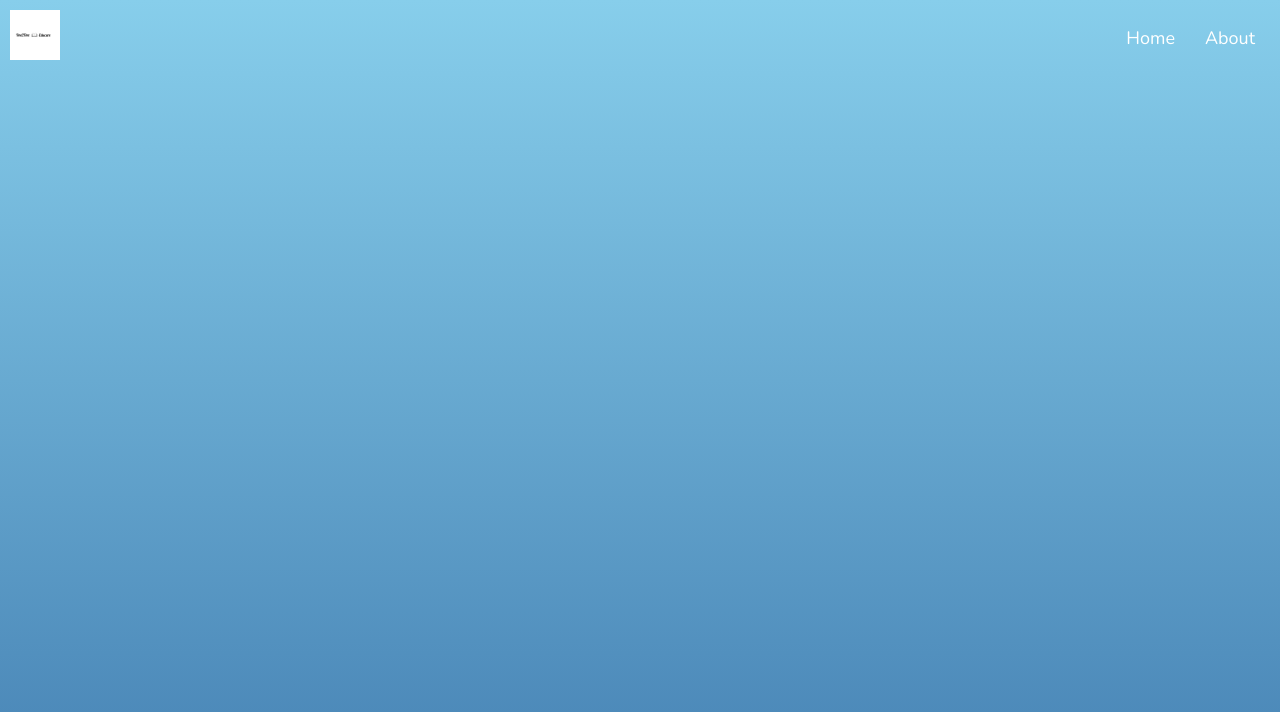
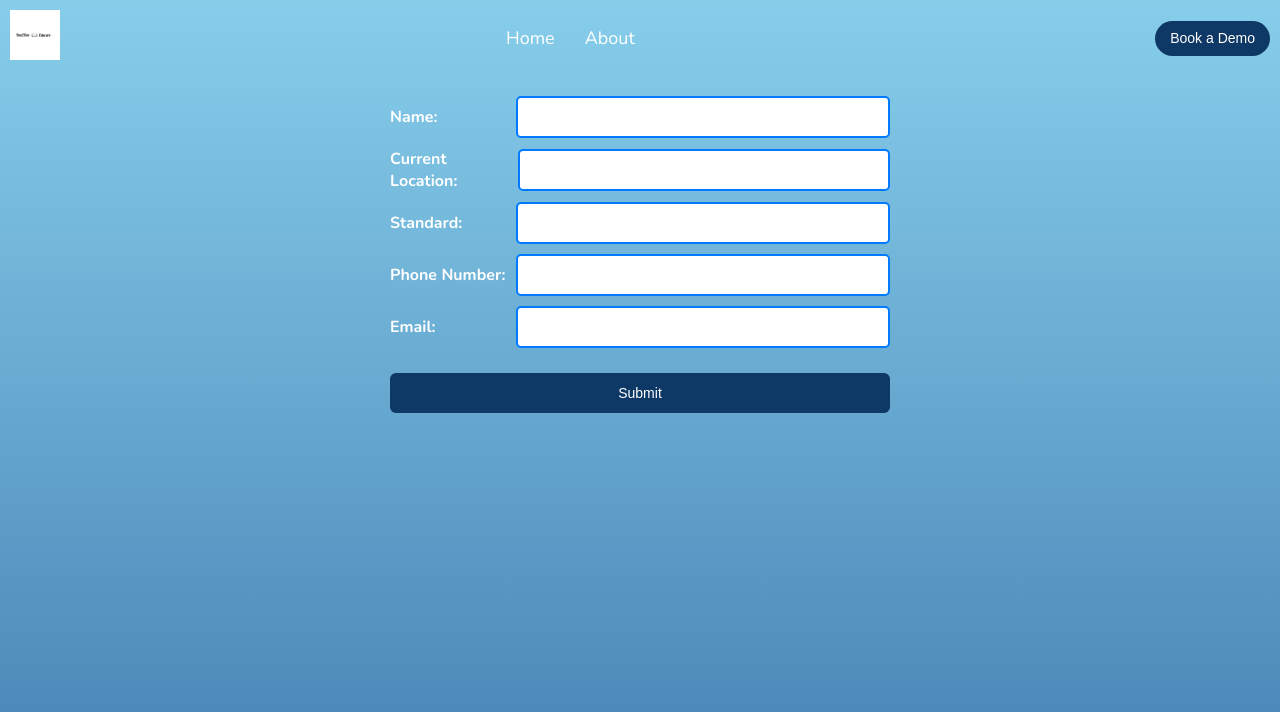
Before and after one commit to Educare5/care-pages, an Angular app: page /form in a window 1280 px wide. Before the commit this address led to /. Shown: the top 712 px of the page. Built offline with nearby package versions, Linux system fonts and the light colour scheme.

Commit message:
FOrm page

```diff
--- a/src/app/app-routing.module.ts
+++ b/src/app/app-routing.module.ts
@@ -2,11 +2,13 @@ import { NgModule } from '@angular/core';
 import { RouterModule, Routes } from '@angular/router';
 import { HomeComponent } from './components/home/home.component';
 import { AboutComponent } from './components/about/about.component';
+import { FormsComponent } from './components/forms/forms.component';
 
 const routes: Routes = [
   { path: '', component: HomeComponent },
   { path: 'home', component: HomeComponent },
   { path: 'about', component: AboutComponent },
+  { path: 'form', component: FormsComponent },
 
 ];
 
--- /dev/null
+++ b/src/app/components/forms/forms.component.css
@@ -0,0 +1,56 @@
+input {
+    width: 70%;
+    padding: 10px;
+    border: 2px solid #007BFF;
+    border-radius: 5px;
+    font-size: 16px;
+    transition: all 0.3s ease-in-out;
+}
+
+input:focus {
+    border-color: #0056b3;
+    box-shadow: 0 0 8px rgba(0, 123, 255, 0.6);
+    outline: none;
+}
+
+
+button {
+    padding: 12px 20px;
+    background: #0e3865;
+    color: white;
+    font-size: 14px;
+    border: none;
+    border-radius: 6px;
+    cursor: pointer;
+    transition: background 0.3s ease-in-out, transform 0.1s;
+}
+
+button:hover {
+    background: #0056b3;
+}
+
+button:active {
+    transform: scale(0.95);
+    /* Slight press effect */
+}
+
+form {
+    display: flex;
+    flex-direction: column;
+    gap: 15px;
+    max-width: 500px;
+    margin: auto;
+}
+
+label {
+    font-weight: bold;
+    color: white;
+}
+
+.form-container {
+    display: flex;
+    align-items: center;
+    justify-content: space-between;
+    margin-bottom: 10px;
+
+}
--- /dev/null
+++ b/src/app/components/forms/forms.component.html
@@ -0,0 +1,44 @@
+<form [formGroup]="userForm" (ngSubmit)="submitForm()">
+    <div class="form">
+        <div class="form-container">
+            <label>Name:</label>
+            <input type="text" formControlName="name">
+        </div>
+        <div *ngIf="userForm.controls['name'].invalid && userForm.controls['name'].touched">Name is required.</div>
+
+        <div class="form-container">
+            <label>Current Location:</label>
+            <input type="text" formControlName="currentLocation">
+        </div>
+
+        <div class="form-container">
+            <label>Standard:</label>
+            <input type="text" formControlName="standard">
+        </div>
+
+        <div *ngIf="userForm.controls['standard'].invalid && userForm.controls['standard'].touched">Standard is
+            required.
+        </div>
+
+        <div class="form-container">
+            <label>Phone Number:</label>
+            <input type="text" formControlName="phoneNumber">
+        </div>
+
+
+        <div *ngIf="userForm.controls['phoneNumber'].invalid && userForm.controls['phoneNumber'].touched">
+            Phone number must be 10 digits.
+        </div>
+
+        <div class="form-container">
+            <label>Email:</label>
+            <input type="email" formControlName="email">
+        </div>
+
+
+        <div *ngIf="userForm.controls['email'].invalid && userForm.controls['email'].touched">Enter a valid email.</div>
+    </div>
+
+
+    <button type="submit" [disabled]="userForm.invalid">Submit</button>
+</form>
--- /dev/null
+++ b/src/app/components/forms/forms.component.ts
@@ -0,0 +1,34 @@
+import { Component, OnInit } from '@angular/core';
+import { FormControl, FormGroup, Validators } from '@angular/forms';
+
+@Component({
+  selector: 'app-forms',
+  standalone: false,
+  templateUrl: './forms.component.html',
+  styleUrl: './forms.component.css'
+})
+export class FormsComponent implements OnInit {
+  userForm!: FormGroup;
+
+  ngOnInit(): void {
+    this.renderForm();
+  }
+
+  renderForm() {
+    this.userForm = new FormGroup({
+      name: new FormControl('', Validators.required),
+      currentLocation: new FormControl(''), // Optional
+      standard: new FormControl('', Validators.required),
+      phoneNumber: new FormControl('', [Validators.required, Validators.pattern('^[0-9]{10}$')]),
+      email: new FormControl('', [Validators.email]) // Optional
+    })
+  }
+
+  submitForm() {
+    if (this.userForm.valid) {
+      console.log(this.userForm.value);
+    } else {
+      console.log("Form is invalid!");
+    }
+  }
+}
--- a/src/app/components/home/home.component.css
+++ b/src/app/components/home/home.component.css
@@ -1,39 +1,45 @@
-.arch-1,
+/* .arch-1,
 .arch-2,
 .arch-3,
 .arch-4 {
-    /* Shades of blue */
-    border-radius: 500px 500px 0 0;
-    /* Create the arch shape */
+
+    border-radius: 50% 50% 0 0;
     position: absolute;
-    bottom: 0;
-    /* Stick to the bottom */
+    bottom: 5%;
     left: 50%;
-    /* Center horizontally */
     transform: translateX(-50%);
-    /* Adjust for perfect centering */
 }
 
+@media (max-width: 768px) {
+    .arch {
+        width: 50vw;
+        height: 25vw;
+        bottom: 3%;
+    }
+}
+
+
+
 .arch-1 {
-    width: 590px;
-    height: 300px;
+    width: 30vw;
+    height: 15vw;
     background-color: #348caf;
 }
 
 .arch-2 {
-    width: 500px;
-    height: 250px;
+    width: 30vw;
+    height: 15vw;
     background-color: #57a8c9;
 }
 
 .arch-3 {
-    width: 375px;
-    height: 195px;
+    width: 30vw;
+    height: 15vw;
     background-color: #71b6d1;
 }
 
 .arch-4 {
-    width: 280px;
-    height: 150px;
+    width: 30vw;
+    height: 15vw;
     background-color: #9bd2e7;
-}
+} */
--- a/src/app/components/home/home.component.html
+++ b/src/app/components/home/home.component.html
@@ -1,7 +1,10 @@
 <div class="container">
     Home Page Works
+
     <div class="arch-1"></div>
     <div class="arch-2"></div>
     <div class="arch-3"></div>
     <div class="arch-4"></div>
+
+    <!-- <div class="arch"></div> -->
 </div>
--- a/src/app/components/home/home.component.ts
+++ b/src/app/components/home/home.component.ts
@@ -7,5 +7,4 @@ import { Component } from '@angular/core';
   styleUrl: './home.component.css'
 })
 export class HomeComponent {
-
 }
--- a/src/app/components/navbar/navbar.component.css
+++ b/src/app/components/navbar/navbar.component.css
@@ -1,13 +1,38 @@
 .navbar {
     display: flex;
-    justify-content: space-between;
     align-items: center;
     padding: 10px;
-
+    justify-content: space-between;
 }
 
 .logo-img {
     width: 50px;
+}
+
+
+
+.nav-items {
+    display: flex;
+    width: 65%;
+    justify-content: space-between;
+    align-items: center;
+}
+
+.round-button {
+    background-color: #0e3865;
+    color: white;
+    padding: 5px 15px;
+    height: 35px;
+    border-radius: 50px;
+    border: none;
+    font-size: 14px;
+    cursor: pointer;
+    transition: background 0.3s ease;
+}
+
+.round-button:hover {
+    background-color: #0056b3;
+    /* Darker blue on hover */
 }
 
 .menu-toggle {
--- a/src/app/components/navbar/navbar.component.html
+++ b/src/app/components/navbar/navbar.component.html
@@ -1,10 +1,18 @@
 <nav class="navbar">
+    <div class="img-container">
         <a class="logo" href="#">
             <img src="assets/logo.jpg" class="logo-img">
         </a>
-    <button class="menu-toggle" (click)="toggleMenu()">☰</button>
+    </div>
+    <div class="nav-items">
         <ul [class.active]="isMenuOpen">
             <li><a routerLink="/">Home</a></li>
             <li><a routerLink="/about">About</a></li>
         </ul>
+
+        <button class="round-button" routerLink="/form">Book a Demo</button>
+    </div>
+
+    <button class="menu-toggle" (click)="toggleMenu()">☰</button>
+
 </nav>
```
Also changed, not shown: src/app/app.module.ts (+6 -2 lines), src/app/app.component.css (line endings or trailing spaces), 1 other file (tests, documents, lock files or other folders). Lines whose indentation alone changed are shown as unchanged.
